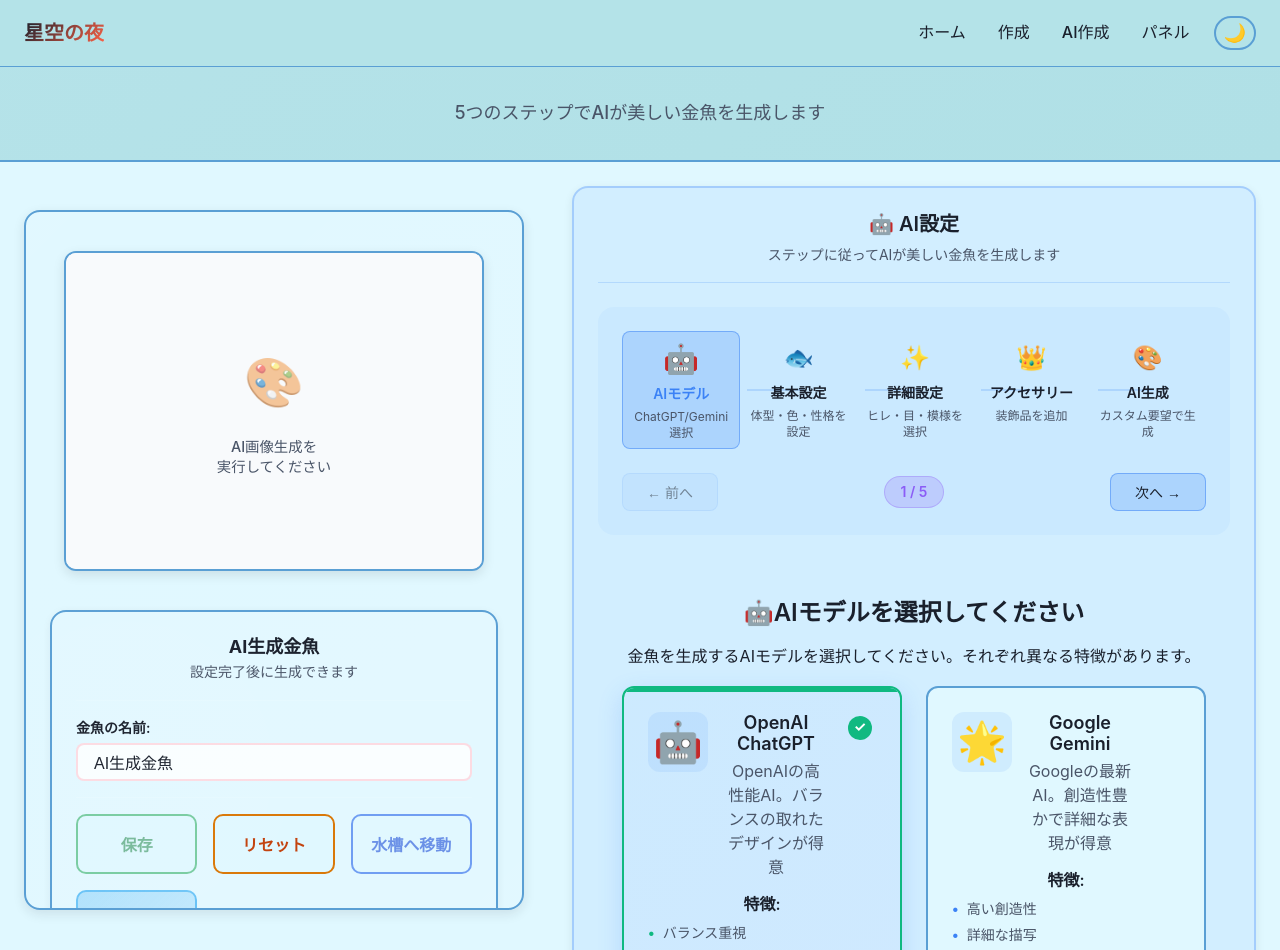
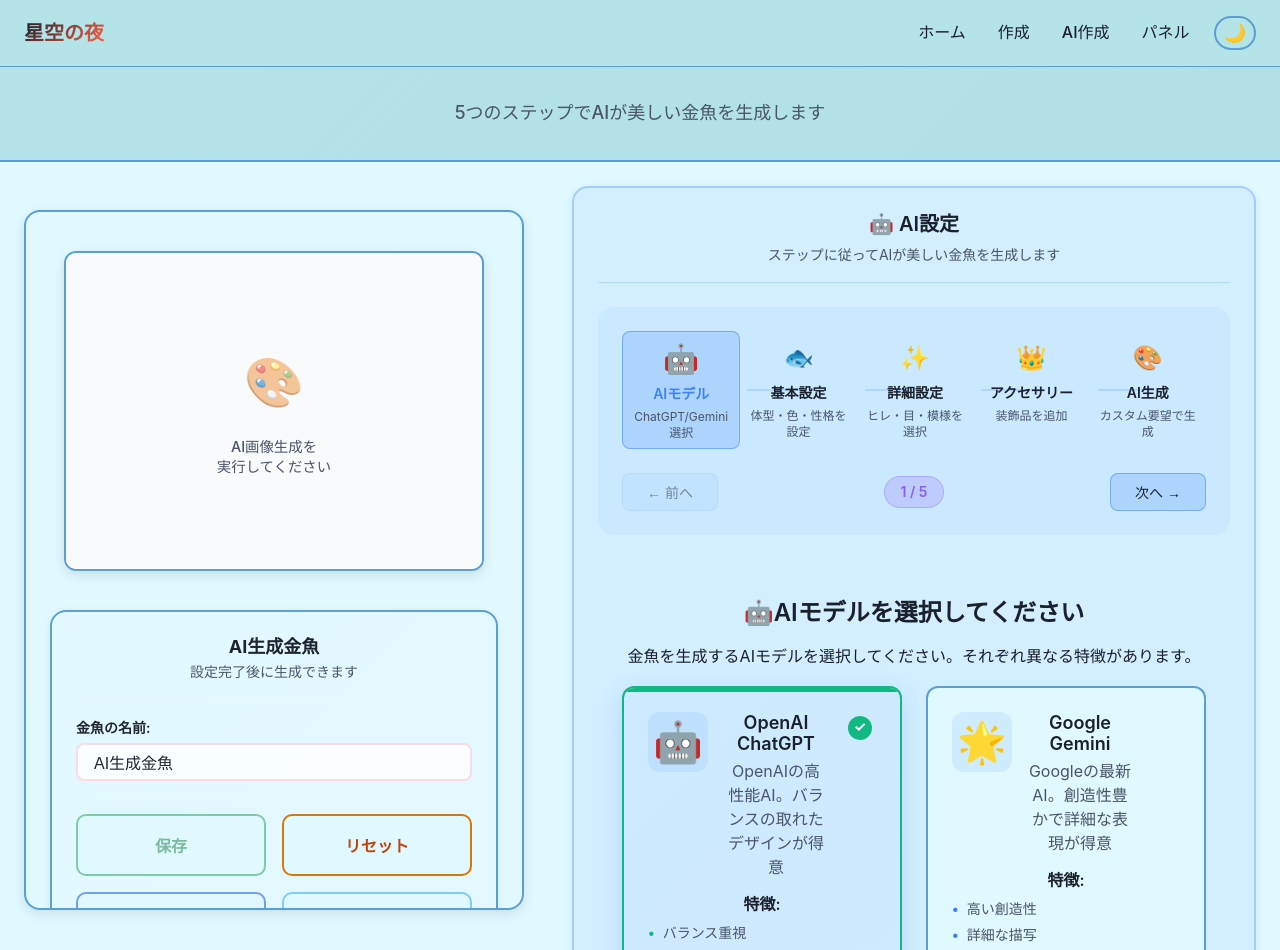
Before and after one commit to Hackathon-Project-2024-2025/CAMP-vol.9-StarryNight, a React (Vite) app: page /ai-create in a window 1280 px wide. Shown: the top 950 px of the page. Built offline with nearby package versions, Linux system fonts and the light colour scheme.

Commit message:
ボタンの色調整

```diff
--- a/src/pages/AICreatePage/AICreatePage.css
+++ b/src/pages/AICreatePage/AICreatePage.css
@@ -301,7 +301,8 @@
 
 .ai-action-buttons {
   display: grid;
-  grid-template-columns: 1fr 1fr 1fr;
+  grid-template-columns: 1fr 1fr;
+  grid-template-rows: 1fr 1fr;
   gap: var(--spacing-md);
 }
 
--- a/src/pages/CreatePage/_components/ActionButtons.css
+++ b/src/pages/CreatePage/_components/ActionButtons.css
@@ -259,7 +259,6 @@
 
 [data-theme="dark"] .action-button-reset:hover:not(:disabled) {
   background: linear-gradient(135deg, rgba(245, 158, 11, 0.25) 0%, rgba(245, 158, 11, 0.15) 100%);
-  /* background: linear-gradient(135deg, rgba(107, 114, 128, 0.2) 0%, rgba(107, 114, 128, 0.15) 100%); */
   border-color: rgba(107, 114, 128, 0.6);
 }
 
@@ -284,12 +283,11 @@
 }
 
 [data-theme="dark"] .action-button-twitter {
-  background: linear-gradient(135deg, rgba(29, 161, 242, 0.25) 0%, rgba(29, 161, 242, 0.15) 100%);
   border-color: rgba(29, 161, 242, 0.5);
 }
 
 [data-theme="dark"] .action-button-twitter:hover:not(:disabled) {
-  background: linear-gradient(135deg, rgba(29, 161, 242, 0.35) 0%, rgba(29, 161, 242, 0.2) 100%);
+  background: linear-gradient(135deg, rgba(29, 161, 242, 0.4) 0%, rgba(29, 161, 242, 0.25) 100%);
   border-color: rgba(29, 161, 242, 0.7);
 }
 
@@ -332,7 +330,6 @@
 
 [data-theme="light"] .action-button-reset:hover:not(:disabled) {
   background: linear-gradient(135deg, rgba(245, 158, 11, 0.25) 0%, rgba(245, 158, 11, 0.15) 100%);
-  /* background: linear-gradient(135deg, rgba(107, 114, 128, 0.2) 0%, rgba(107, 114, 128, 0.15) 100%); */
   border-color: rgba(107, 114, 128, 0.6);
 }
 
@@ -359,12 +356,11 @@
 }
 
 [data-theme="light"] .action-button-twitter {
-  background: linear-gradient(135deg, rgba(29, 161, 242, 0.25) 0%, rgba(29, 161, 242, 0.15) 100%);
   border-color: rgba(29, 161, 242, 0.5);
 }
 
 [data-theme="light"] .action-button-twitter:hover:not(:disabled) {
-  background: linear-gradient(135deg, rgba(29, 161, 242, 0.35) 0%, rgba(29, 161, 242, 0.2) 100%);
+  background: linear-gradient(135deg, rgba(29, 161, 242, 0.4) 0%, rgba(29, 161, 242, 0.25) 100%);
   border-color: rgba(29, 161, 242, 0.7);
   box-shadow: 0 8px 25px rgba(29, 161, 242, 0.2);
 }
```
